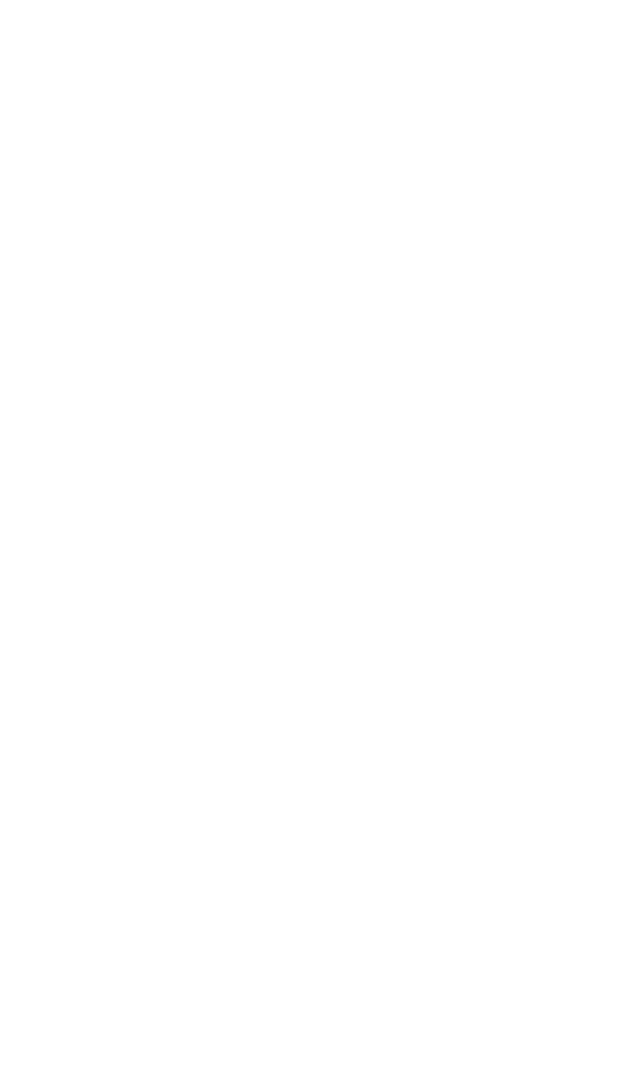
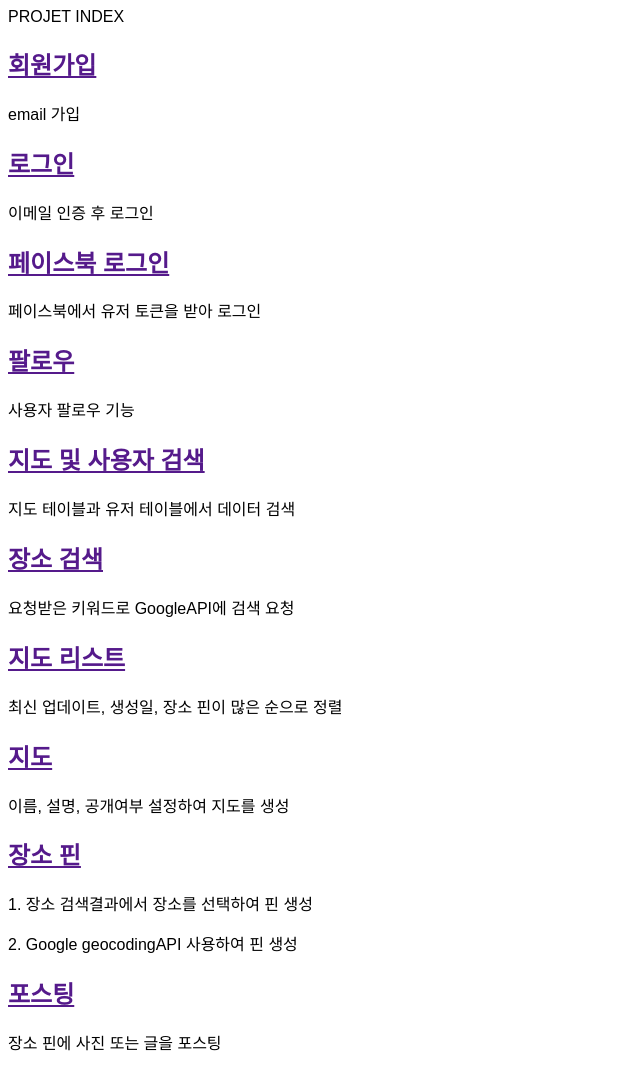
Before and after one commit to WPS-team-4/momo-wps, a Django app: page / in a window 1280 px wide. Before the commit the part shown is empty. Shown: the whole page, without its empty margins (0-640 px from the left). Before the commit the page ends 800 px from the top, so only its background shows below. Run offline with Django 3.2, Linux system fonts and the light colour scheme; parts of the project's set-up code (start-up, migrations or seed data) failed here and were passed over.

Commit message:
index페이지의 html, css 추가

```diff
--- /dev/null
+++ b/django_app/css/index.compact.css
@@ -0,0 +1 @@
+body { font-family: sans-serif; }
--- /dev/null
+++ b/django_app/css/index.css
@@ -0,0 +1,3 @@
+body {
+  font-family: sans-serif;
+}
--- /dev/null
+++ b/django_app/css/index.min.css
@@ -0,0 +1 @@
+body{font-family:sans-serif}
--- /dev/null
+++ b/django_app/css/index.nested.css
@@ -0,0 +1,2 @@
+body {
+  font-family: sans-serif; }
--- /dev/null
+++ b/django_app/static/scss/index.scss
@@ -0,0 +1,55 @@
+html, body {
+  font-family: sans-serif;
+  padding: 0;
+  margin: 0;
+  height: 100%;
+  background-color: #fff;
+}
+
+h2, p {
+  margin: 0;
+}
+
+a:link, a:visited, a:active {
+  color: #444;
+  text-decoration: none;
+}
+
+a:hover {
+  color: #304FFE;
+}
+
+.container {
+  header.index-header{
+    font-weight: bold;
+    text-align: center;
+    font-size: 30px;
+    padding: 30px;
+    height: 20%;
+    color: #d0d0d0;
+  }
+  .block-container{
+    padding: 40px;
+    box-sizing: border-box;
+    .block {
+      padding-left: 26px;
+      box-sizing: border-box;
+      display: inline-block;
+      vertical-align: top;
+      width: 33%;
+      .function {
+        margin-bottom: 30px;
+        text-align: left;
+        padding: 20px;
+        h2.title {
+          margin-bottom: 8px;
+        }
+        p.content {
+          color: #777;
+          line-height: 1.5em;
+          word-break: keep-all;
+        }
+      }
+    }
+  }
+}
--- a/django_app/templates/common/base.html
+++ b/django_app/templates/common/base.html
@@ -1,3 +1,4 @@
+{% load staticfiles %}
 <!doctype html>
 <html lang="en">
 <head>
@@ -6,6 +7,7 @@
           content="width=device-width, user-scalable=no, initial-scale=1.0, maximum-scale=1.0, minimum-scale=1.0">
     <meta http-equiv="X-UA-Compatible" content="ie=edge">
     <title>MOMO</title>
+    <link rel="stylesheet" href="{% static 'css/index.css'%}">
 </head>
 <body>
 {% block content %}
--- a/django_app/templates/common/index.html
+++ b/django_app/templates/common/index.html
@@ -0,0 +1,60 @@
+{% extends 'common/base.html' %}
+{% block content %}
+<div class="container">
+  <header class="index-header">
+      PROJET INDEX
+  </header>
+  <div class="block-container">
+    <div class="block">
+      <div class="function">
+        <h2 class="title"><a href="">회원가입</a></h2>
+        <p class="content">email 가입</p>
+      </div>
+      <div class="function">
+        <h2 class="title"><a href="">로그인</a></h2>
+        <p class="content">이메일 인증 후 로그인</p>
+      </div>
+      <div class="function">
+        <h2 class="title"><a href="">페이스북 로그인</a></h2>
+        <p class="content">페이스북에서 유저 토큰을 받아 로그인</p>
+      </div>
+      <div class="function">
+        <h2 class="title"><a href="">팔로우</a></h2>
+        <p class="content">사용자 팔로우 기능</p>
+      </div>
+    </div>
+    <div class="block">
+      <div class="function">
+        <h2 class="title"><a href="">지도 및 사용자 검색</a></h2>
+        <p class="content">지도 테이블과 유저 테이블에서 데이터 검색</p>
+
+      </div>
+      <div class="function">
+        <h2 class="title"><a href="">장소 검색</a></h2>
+        <p class="content">요청받은 키워드로 GoogleAPI에 검색 요청</p>
+      </div>
+    </div>
+    <div class="block">
+      <div class="function">
+        <h2 class="title"><a href="">지도 리스트</a></h2>
+        <p class="content">최신 업데이트, 생성일, 장소 핀이 많은 순으로 정렬</p>
+      </div>
+      <div class="function">
+        <h2 class="title"><a href="">지도</a></h2>
+        <p class="content">이름, 설명, 공개여부 설정하여 지도를 생성</p>
+      </div>
+      <div class="function">
+        <h2 class="title"><a href="">장소 핀</a></h2>
+        <p class="content">1. 장소 검색결과에서 장소를 선택하여 핀 생성</p>
+        <p class="content">2. Google geocodingAPI 사용하여 핀 생성</p>
+      </div>
+      <div class="function">
+        <h2 class="title"><a href="">포스팅</a></h2>
+        <p class="content">장소 핀에 사진 또는 글을 포스팅</p>
+      </div>
+    </div>
+  </div>
+
+
+</div>
+{% endblock %}
```
Also changed, not shown: django_app/static/scss/index_backup.scss (added, +54 -0 lines), django_app/static/index.scss (deleted).
